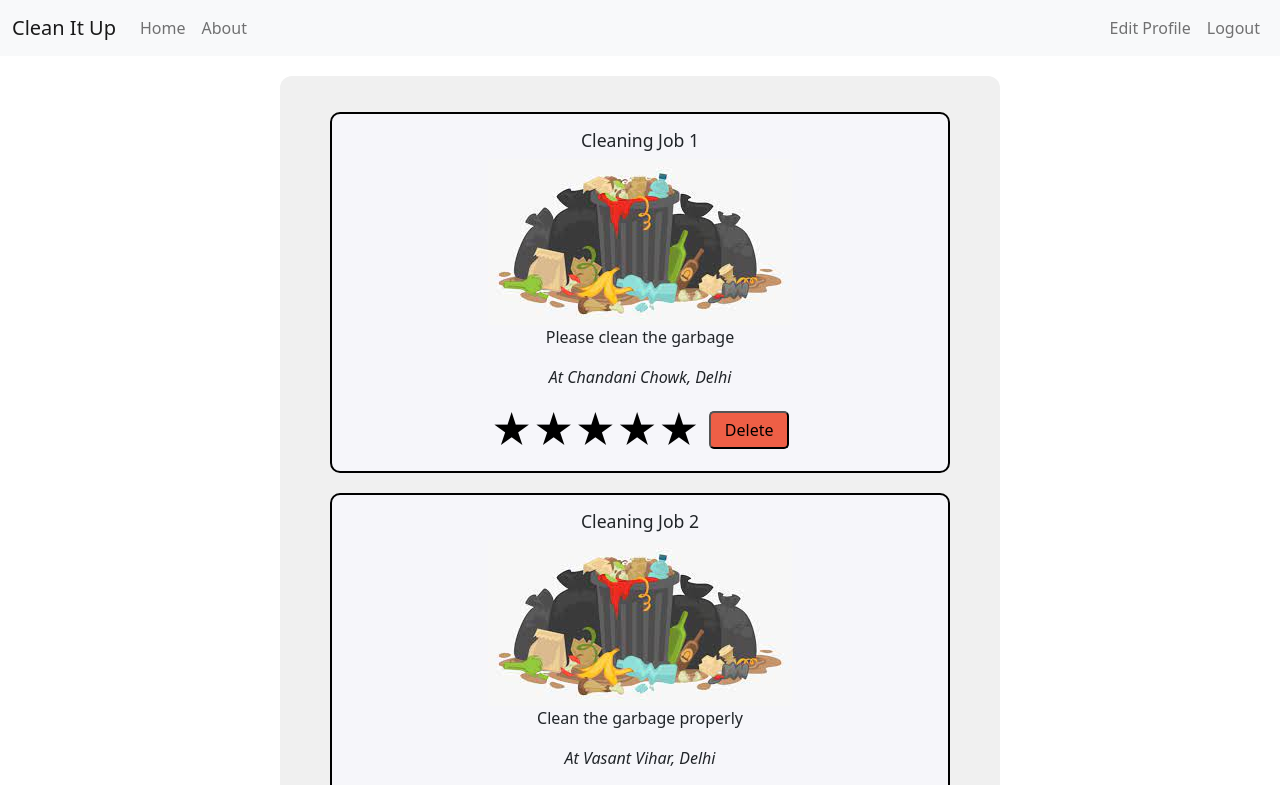
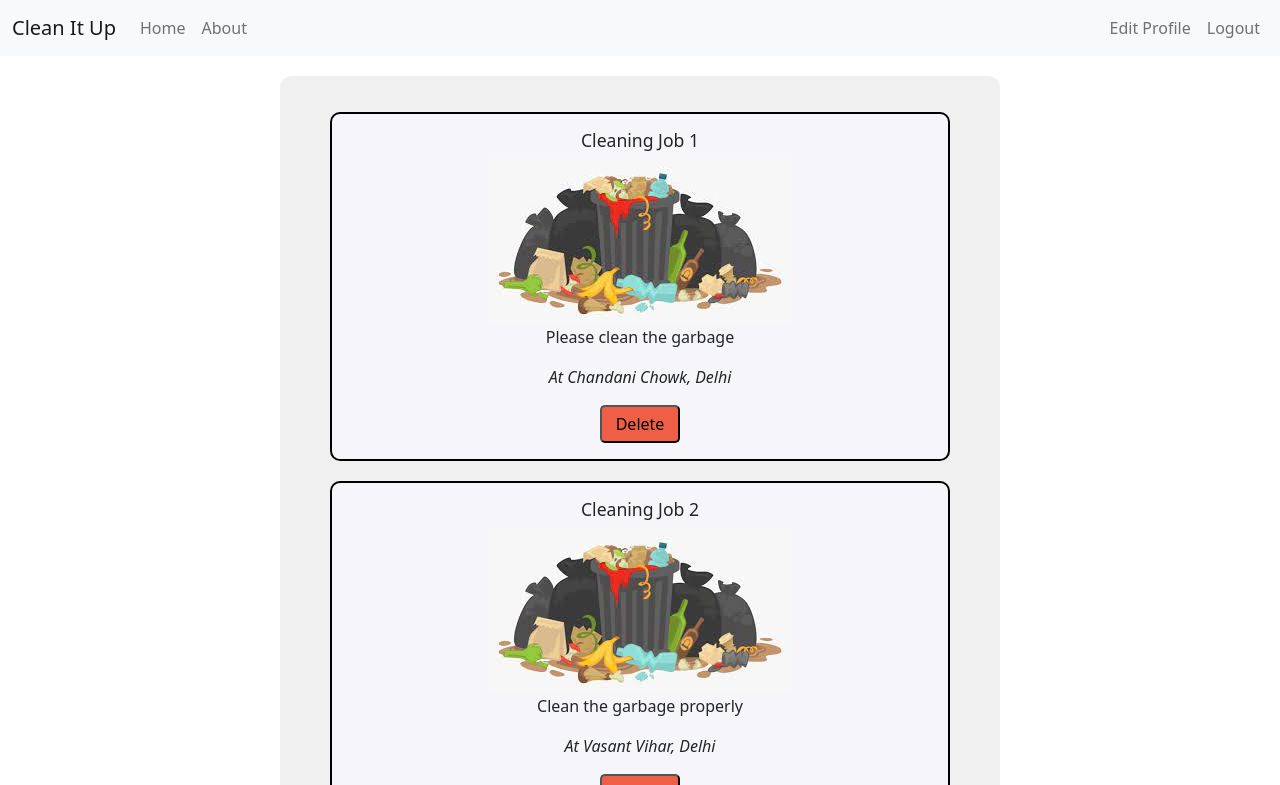
Before and after one commit to sushantbasak/Clean-It-Up, a React (Create React App) app in the folder frontend/: page /AdminDashboard in a window 1280 px wide. Shown: the top 785 px of the page. Built offline with nearby package versions, Linux system fonts and the light colour scheme.

Commit message:
feat: add delete access to admin

```diff
--- a/frontend/src/components/Jobs/JobItem.js
+++ b/frontend/src/components/Jobs/JobItem.js
@@ -23,7 +23,7 @@ const JobItem = (props) => {
       <p>
         <i> {props.address} </i>
       </p>
-      {(props.role === '3' || props.role === '1') && (
+      {props.role === '3'  && (
         <div className="forms">
           <form className="rating">
             <label>
@@ -79,6 +79,21 @@ const JobItem = (props) => {
           </form>
         </div>
       )}
+      {props.role === '1' && (
+        <div className="forms">
+           <form>
+            <button
+              className="delete"
+              onClick={(e) => {
+                e.preventDefault();
+                props.deleteHandler(props.id);
+              }}
+            >
+              Delete
+            </button>
+          </form>
+        </div>
+      )}
     </div>
   );
 };
--- a/frontend/src/views/AdminDashboard/AdminDashboard.js
+++ b/frontend/src/views/AdminDashboard/AdminDashboard.js
@@ -1,11 +1,11 @@
-import React from 'react';
+import React, {useState} from 'react';
 import './AdminDashboard.css';
 
 import Navbar from '../../components/Navbar/Navbar';
 import JobList from '../../components/Jobs/JobList';
 
 const AdminDashboard = () => {
-     const jobs = [
+     const [jobs, setJobs] = useState([
     {
       id: 1,
       title: 'Cleaning Job 1',
@@ -25,13 +25,18 @@ const AdminDashboard = () => {
       title: 'Cleaning Job 3',
       description: 'Clear blocked sewere',
       address: 'At Pitampura Delhi',
-      status: 0
+      status: 1
     },
-  ];
+  ]);
+
+
+  const deleteHandler = (id) => {
+    setJobs((prevState) => prevState.filter((job) => job.id !== id));
+  };
     return (
         <>
         <Navbar />
-        <JobList role="1" list={jobs} />
+        <JobList role="1" list={jobs} deleteJob={deleteHandler} />
         </>
     )
 }
```
